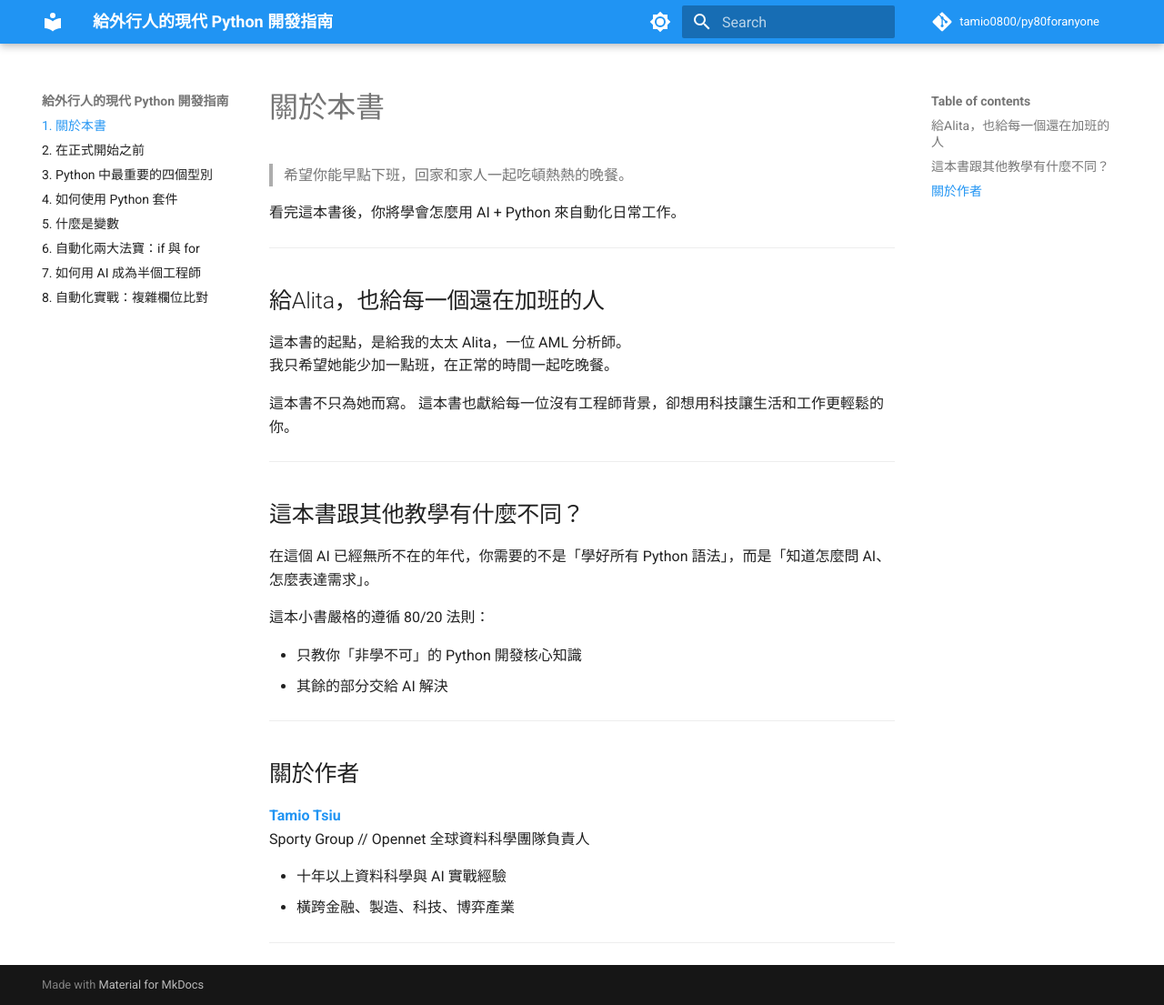
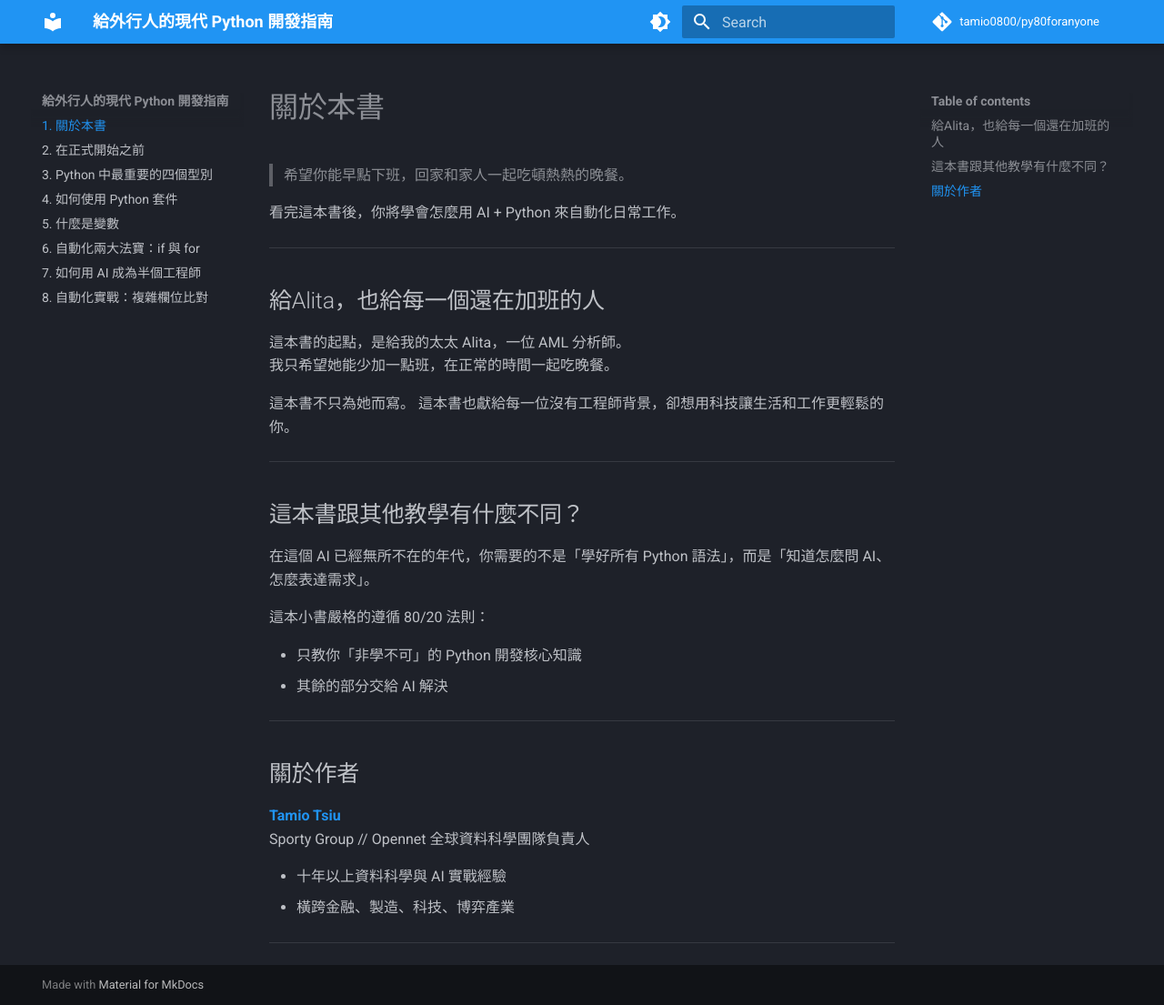
Before and after one commit to tamio0800/py80foranyone, an MkDocs documentation site: the page built from docs/index.md, in a window 1280 px wide and 1105 px high. Shown: the whole window at 91% size. Built offline with MkDocs 1.6.1 and Material for MkDocs 9.7.7, drawn with Linux system fonts in a browser that asks for light colours; comment, search, counter and statistics services are not loaded.

Commit message:
default to dark mode

```diff
--- a/mkdocs.yml
+++ b/mkdocs.yml
@@ -18,6 +18,14 @@ nav:
 theme:
   name: material
   palette:
+    # Palette toggle for dark mode (預設)
+    - scheme: slate
+      primary: blue
+      accent: blue
+      toggle:
+        icon: material/brightness-4
+        name: 切換到淺色模式
+
     # Palette toggle for light mode
     - scheme: default
       primary: blue
@@ -26,14 +34,6 @@ theme:
         icon: material/brightness-7
         name: 切換到深色模式
 
-    # Palette toggle for dark mode
-    - scheme: slate
-      primary: blue
-      accent: blue
-      toggle:
-        icon: material/brightness-4
-        name: 切換到淺色模式
-
   features:
     # - navigation.tabs
     - navigation.sections
```
